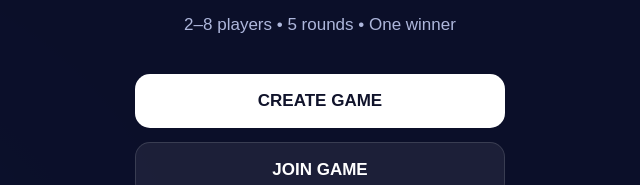
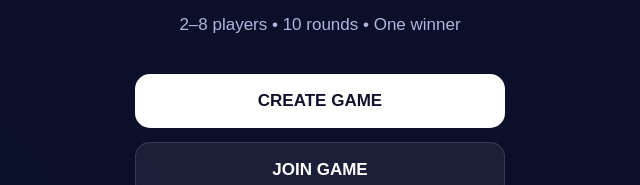
Before and after one commit to arunkumargosula06-lab/Quick-Tap-Battle, a plain HTML site: page index.html in a window 1280 px wide. Shown: the part 372-557 px from the top of the page, 320-960 px from the left. Drawn offline with nearby package versions, Linux system fonts and the light colour scheme.

Commit message:
Update displayed game round count

```diff
--- a/index.html
+++ b/index.html
@@ -23,7 +23,7 @@
     <div class="subtitle">PARTY ARENA</div>
 
     <p class="tagline">
-      2–8 players • 5 rounds • One winner
+      2–8 players • 10 rounds • One winner
     </p>
 
     <button onclick="showScreen('create')">
```
